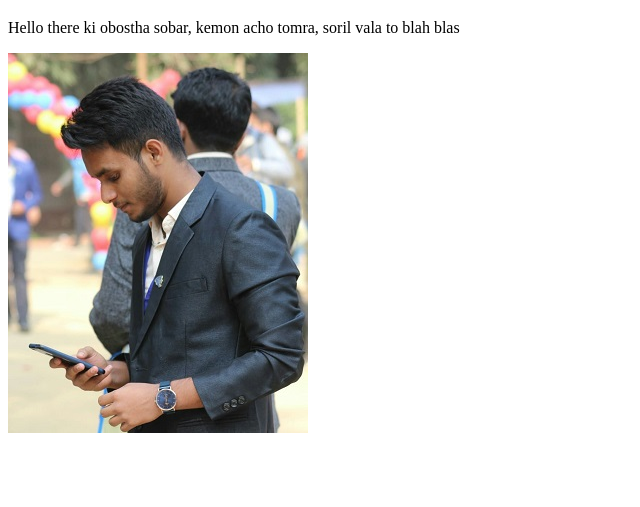
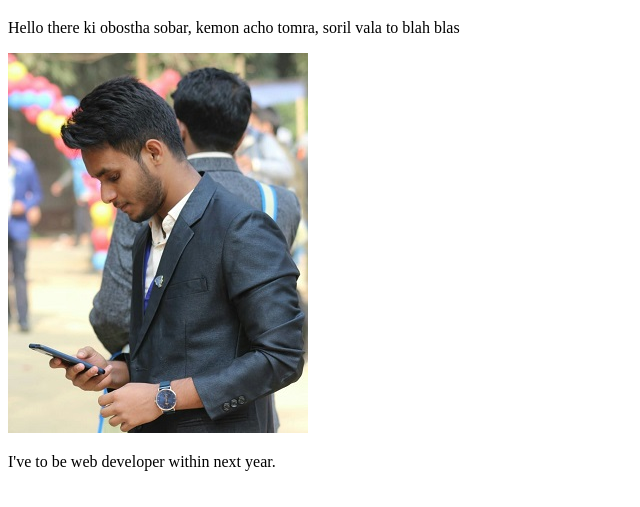
Before and after one commit to mahii060/my-third-colon-repo, a plain HTML site: page index.html in a window 1280 px wide. Shown: the part 61-568 px from the top of the page, without its empty margins (0-640 px from the left). Drawn offline with Linux system fonts and the light colour scheme.

Commit message:
New paragraph added

```diff
--- a/index.html
+++ b/index.html
@@ -11,5 +11,6 @@
     <h1>This is my colon repository</h1>
     <p>Hello there ki obostha sobar, kemon acho tomra, soril vala to blah blas</p>
     <img src="images/dp.jpg" alt="">
+    <p>I've to be web developer within next year.</p>
 </body>
 </html>
```
Also changed, not shown: images/college.jpg (added), images/college2.jpg (added), images/gift-shirt.jpg (added).
